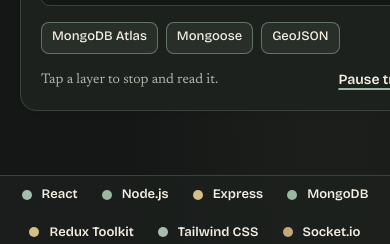
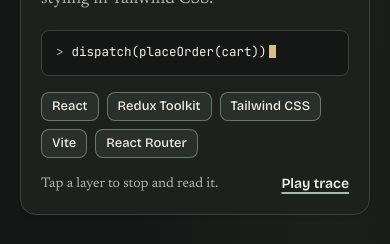
Before and after one commit to Lakshya0604/portfolio-website, a React (Vite) app: page / in a window 390 px wide. Shown: the part 1031-1275 px from the top of the page. Built offline with nearby package versions, Linux system fonts and the light colour scheme; no server answers.

Commit message:
Use lightweight mobile hero and reduce touch-device animation

```diff
--- a/src/App.jsx
+++ b/src/App.jsx
@@ -17,7 +17,7 @@
 const Scene3D = lazy(() => import("./Scene3D.jsx"));
 function canUse3D() {
   try {
-    if (window.matchMedia("(prefers-reduced-motion: reduce)").matches) return false;
+    if (window.matchMedia("(prefers-reduced-motion: reduce), (max-width: 1023px), (pointer: coarse)").matches) return false;
     if (navigator.connection && (navigator.connection.saveData || /(^|-)2g$/.test(navigator.connection.effectiveType || ""))) return false;
     if ((navigator.deviceMemory && navigator.deviceMemory < 2) || (navigator.hardwareConcurrency && navigator.hardwareConcurrency < 2)) return false;
     const c = document.createElement("canvas");
@@ -32,10 +32,11 @@
     const id = "requestIdleCallback" in window ? window.requestIdleCallback(go, { timeout: 1500 }) : setTimeout(go, 600);
     return () => ("cancelIdleCallback" in window ? window.cancelIdleCallback(id) : clearTimeout(id));
   }, []);
-  return on ? <Suspense fallback={null}><Scene3D /></Suspense> : null;
+  return on ? <Suspense fallback={<div className="orbit-fallback" aria-hidden="true" />}><Scene3D /></Suspense> : <div className="orbit-fallback" aria-hidden="true" />;
 }
 
 const REDUCE = window.matchMedia("(prefers-reduced-motion: reduce)").matches;
+const LIGHT_MOTION = REDUCE || window.matchMedia("(max-width: 1023px), (pointer: coarse)").matches;
 const cv = (name) => "var(--" + name + ")";
 
 /* ------------------------------ icons ------------------------------ */
@@ -237,9 +238,9 @@
 }
 
 function useTypewriter(text, speed = 14) {
-  const [out, setOut] = useState(REDUCE ? text : "");
+  const [out, setOut] = useState(LIGHT_MOTION ? text : "");
   useEffect(() => {
-    if (REDUCE) { setOut(text); return; }
+    if (LIGHT_MOTION) { setOut(text); return; }
     setOut("");
     let i = 0;
     const id = setInterval(() => {
@@ -276,7 +277,7 @@
 function MagLink({ href, className = "", external, children }) {
   const ref = useRef(null);
   const move = (e) => {
-    if (REDUCE) return;
+    if (LIGHT_MOTION) return;
     const el = ref.current;
     const r = el.getBoundingClientRect();
     el.style.transform = `translate(${(e.clientX - r.left - r.width / 2) * 0.22}px, ${(e.clientY - r.top - r.height / 2) * 0.3}px)`;
@@ -293,7 +294,7 @@
 function Tilt({ className = "", children }) {
   const ref = useRef(null);
   const move = (e) => {
-    if (REDUCE) return;
+    if (LIGHT_MOTION) return;
     const el = ref.current;
     const r = el.getBoundingClientRect();
     const x = (e.clientX - r.left) / r.width - 0.5;
@@ -374,7 +375,7 @@
 /* --------------------------- hero: request flow ---------------------- */
 function Flow() {
   const [step, setStep] = useState(0);
-  const [auto, setAuto] = useState(!REDUCE);
+  const [auto, setAuto] = useState(!LIGHT_MOTION);
 
   useEffect(() => {
     if (!auto) return;
@@ -511,7 +512,7 @@
 function Workflow({ steps, color, running, doneText }) {
   const n = steps.length;
   const [i, setI] = useState(REDUCE ? n : 0);
-  const [auto, setAuto] = useState(!REDUCE);
+  const [auto, setAuto] = useState(!LIGHT_MOTION);
 
   useEffect(() => {
     if (!running) { setI(REDUCE ? n : 0); setAuto(!REDUCE); }
@@ -909,7 +910,7 @@
   }, []);
 
   useEffect(() => {
-    if (REDUCE) return;
+    if (LIGHT_MOTION) return;
     const move = (e) => {
       if (glow.current) glow.current.style.transform = `translate(${e.clientX - 220}px, ${e.clientY - 220}px)`;
     };
```
